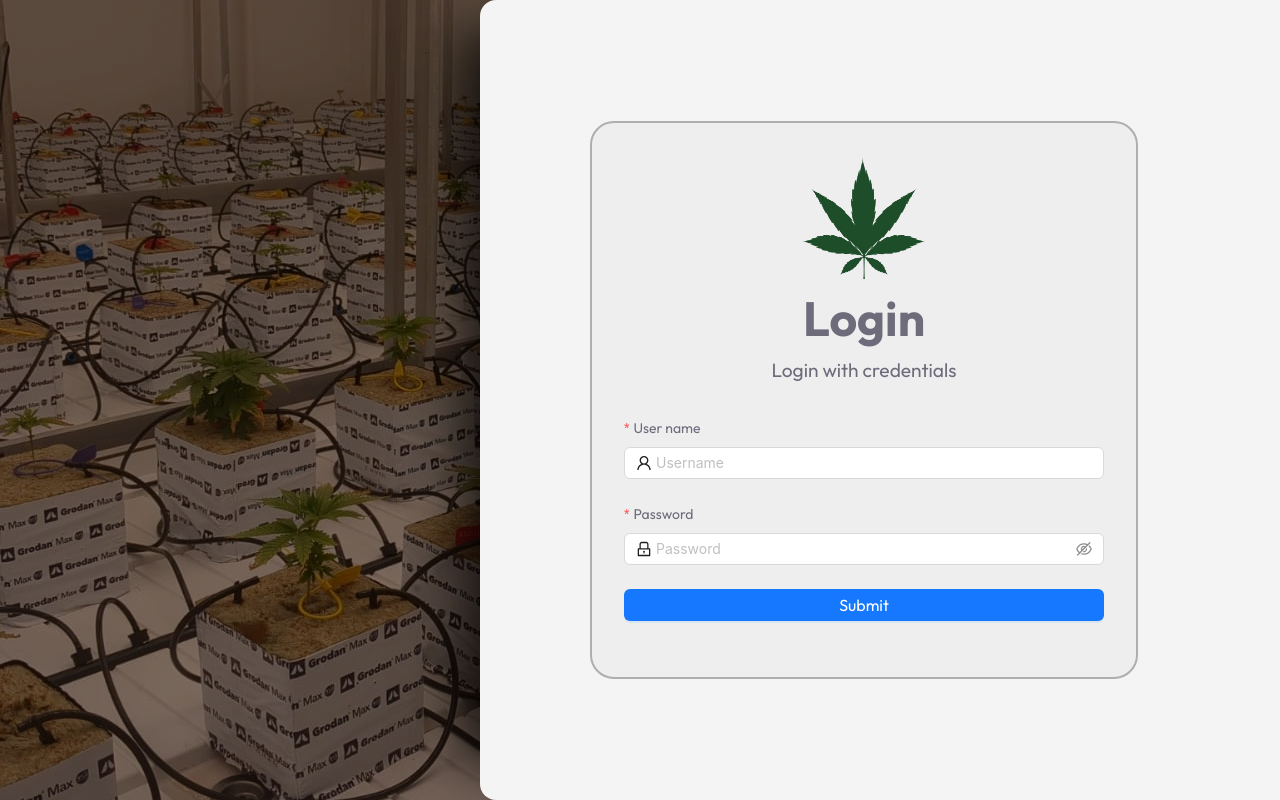
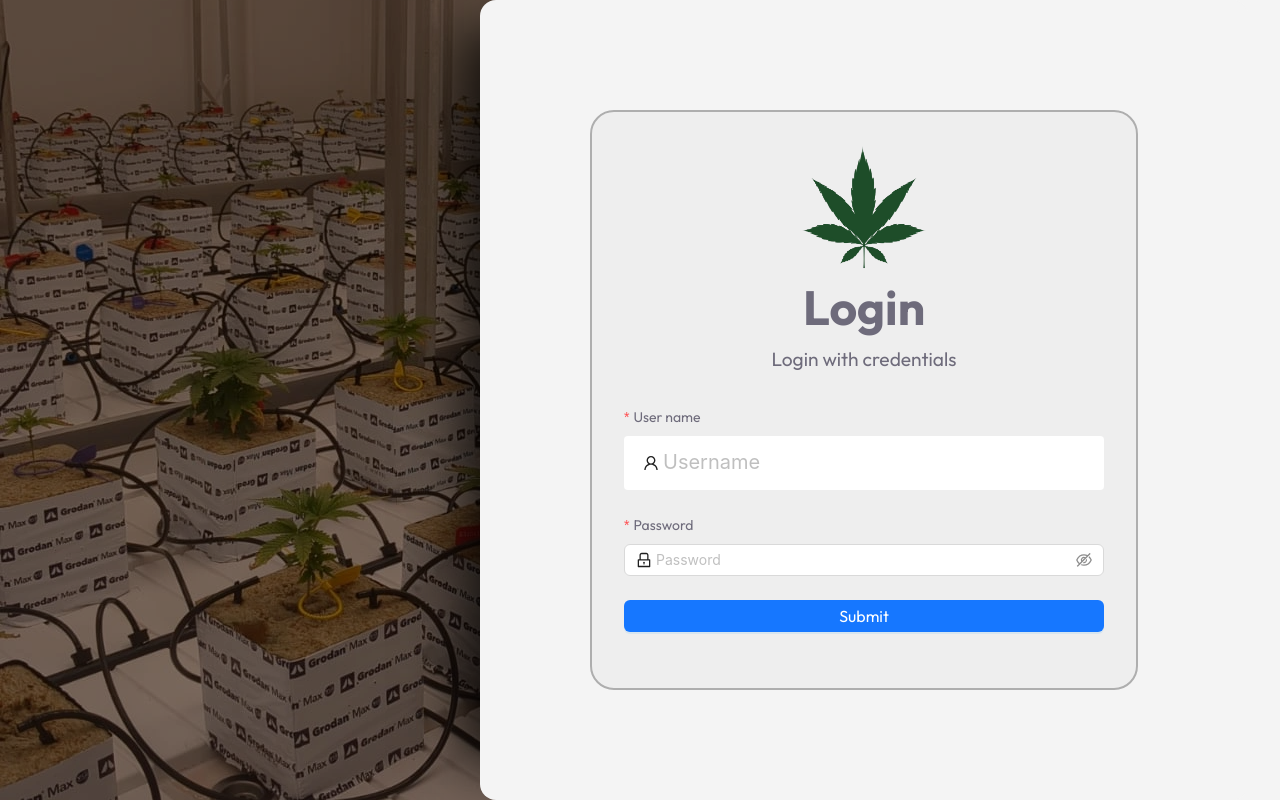
Before and after one commit to frangoni/budsync, a React (Vite) app: page /login in a window 1280 px wide. Built offline with nearby package versions, Linux system fonts and the light colour scheme; no server answers.

Commit message:
app form and input

```diff
--- a/src/App.tsx
+++ b/src/App.tsx
@@ -33,5 +33,6 @@ const AppContainer = styled.div`
 	width: 100vw;
 	overflow-y: auto;
 	background-color: ${({ theme }) => theme.colors.background.primary};
+	color: ${({ theme }) => theme.colors.text.primary};
 	transition: background-color 0.3s ease;
 `;
--- a/src/modules/Dashboard/Views/Rooms/AddRoom.tsx
+++ b/src/modules/Dashboard/Views/Rooms/AddRoom.tsx
@@ -1,7 +1,8 @@
 import AppButton from '@/modules/_shared/components/Button';
+import { AppForm, AppInput } from '@/modules/_shared/components/Form/styles';
 import useNotification from '@/modules/_shared/hooks/useNotification';
 import { useCreateRoomMutation } from '@/redux/reducers/rooms';
-import { Form, FormProps, Input } from 'antd';
+import { FormProps } from 'antd';
 
 type FieldType = {
 	roomName?: string;
@@ -33,17 +34,20 @@ export default function AddRoom({ onSubmit }: AddRoomProps) {
 		});
 	};
 	return (
-		<Form layout='vertical' onFinish={onFinish} onFinishFailed={onFinishFailed}>
-			<Form.Item<FieldType>
+		// @ts-ignore
+		<AppForm layout='vertical' onFinish={onFinish} onFinishFailed={onFinishFailed}>
+			<h2>Create a room</h2>
+			<div className='spacer-12' />
+			<AppForm.Item<FieldType>
 				label='Room name'
 				name='roomName'
 				rules={[{ required: true, message: 'Please choose a room name!' }]}
 			>
-				<input placeholder='Room name' />
-			</Form.Item>
-			<Form.Item>
+				<AppInput placeholder='Room name' />
+			</AppForm.Item>
+			<AppForm.Item>
 				<AppButton text='Create room' block type='primary' htmlType='submit' />
-			</Form.Item>
-		</Form>
+			</AppForm.Item>
+		</AppForm>
 	);
 }
--- a/src/modules/Login/index.tsx
+++ b/src/modules/Login/index.tsx
@@ -8,6 +8,7 @@ import { Button, Form, Input } from 'antd';
 import { useLoginMutation } from '@/redux/reducers/user';
 import useNotification from '../_shared/hooks/useNotification';
 import { Card } from '../_shared/components/Layout/styles';
+import { AppInput } from '../_shared/components/Form/styles';
 
 type FieldType = {
 	username?: string;
@@ -58,7 +59,7 @@ export default function Login() {
 								name='username'
 								rules={[{ required: true, message: 'Please input your User name!' }]}
 							>
-								<Input prefix={<UserOutlined />} placeholder='Username' />
+								<AppInput prefix={<UserOutlined />} placeholder='Username' />
 							</Form.Item>
 
 							<Form.Item<FieldType>
@@ -66,7 +67,7 @@ export default function Login() {
 								name='password'
 								rules={[{ required: true, message: 'Please input your password!' }]}
 							>
-								<Input.Password prefix={<LockOutlined />} type='password' placeholder='Password' />
+								<AppInput.Password prefix={<LockOutlined />} type='password' placeholder='Password' />
 							</Form.Item>
 
 							<Form.Item>
--- /dev/null
+++ b/src/modules/_shared/components/Form/styles.ts
@@ -0,0 +1,27 @@
+import { Form, Input } from 'antd';
+import { styled } from 'styled-components';
+
+export const AppInput = styled(Input)`
+	border-radius: 0.25rem;
+	padding: 0.5rem 1rem;
+	width: 100%;
+	font-size: 1.25rem;
+	border: 0.2rem solid transparent;
+
+	&:hover,
+	&:focus {
+		border: 0.2rem solid ${({ theme }) => theme.colors.border.active};
+	}
+`;
+
+export const AppForm = styled(Form)`
+	width: 100%;
+	display: flex;
+	flex-direction: column;
+	gap: 1rem;
+	color: ${({ theme }) => theme.colors.text.primary};
+
+	label {
+		font-size: 1.25rem !important;
+	}
+`;
```
